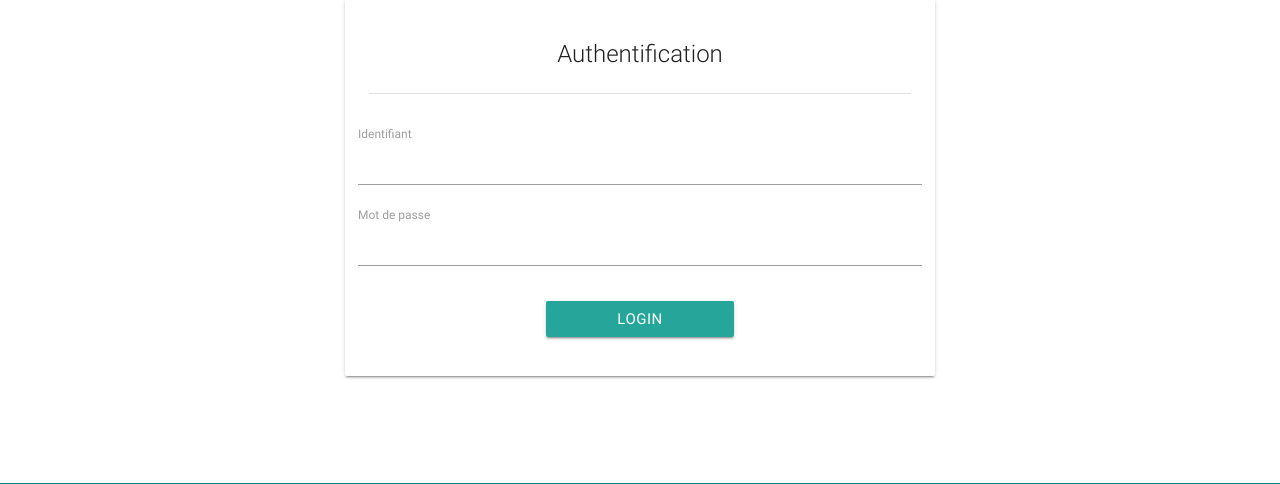
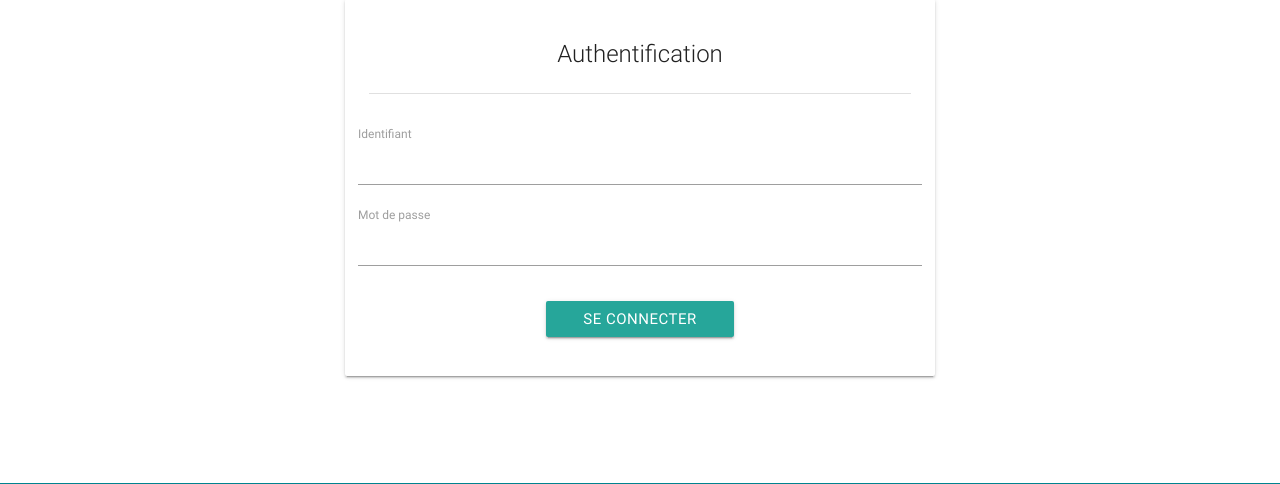
Before and after one commit to h3llf0rl1ife/PyAudit_flask, a Python web app: template templates/login.html in a window 1280 px wide. Shown: the part 88-572 px from the top of the page. Run offline with Jinja, Linux system fonts and the light colour scheme; the template is opened without the code that fills it, so the values that code supplies are empty.

Commit message:
Translate button

```diff
--- a/templates/login.html
+++ b/templates/login.html
@@ -29,8 +29,7 @@
               </div>
               <div class="row section">
                 <div class="col s4"></div>
-                <button class="btn waves-effect waves-light col s4" type="submit" name="login">Login
-                </button>
+                <button class="btn waves-effect waves-light col s4" type="submit" name="login">Se connecter</button>
               </div>
             </form>
           </div>
```
